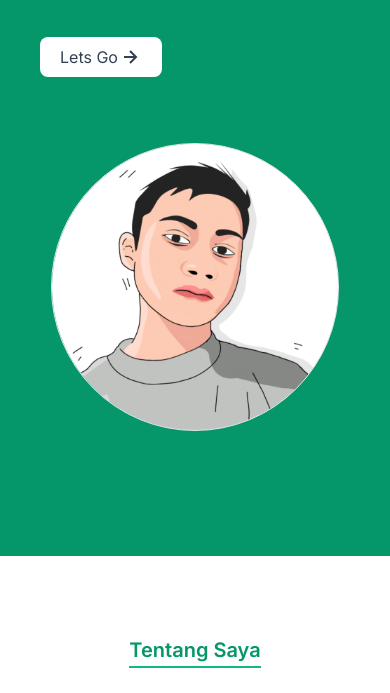
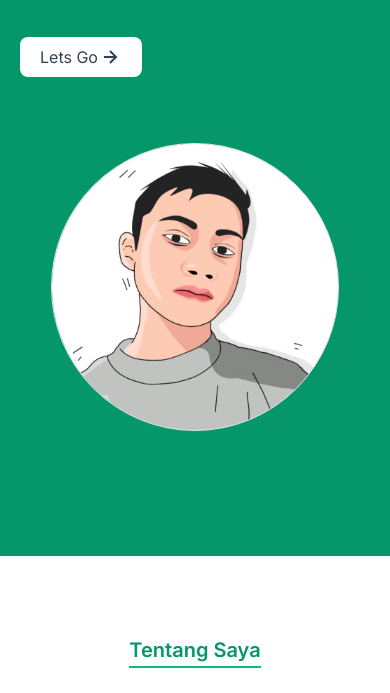
Before and after one commit to mugni1/mugni1.github.io, a website: page index.html in a window 390 px wide. Shown: the part 288-981 px from the top of the page. Drawn offline with nearby package versions, Linux system fonts and the light colour scheme.

Commit message:
modified index

```diff
--- a/index.html
+++ b/index.html
@@ -123,7 +123,7 @@
     <!-- HERO SECTION -->
     <section class="w-full bg-emerald-600 h-screen selection:bg-slate-500 px-5">
       <div
-        class="container h-full py-28 mx-auto px-5 md:px-0 flex flex-wrap items-center justify-center"
+        class="container h-full py-28 mx-auto md:px-0 flex flex-wrap items-center justify-center"
       >
         <div class="w-full md:w-1/2 md:pe-10">
           <h2 data-aos="fade-right" class="text-white">
```
